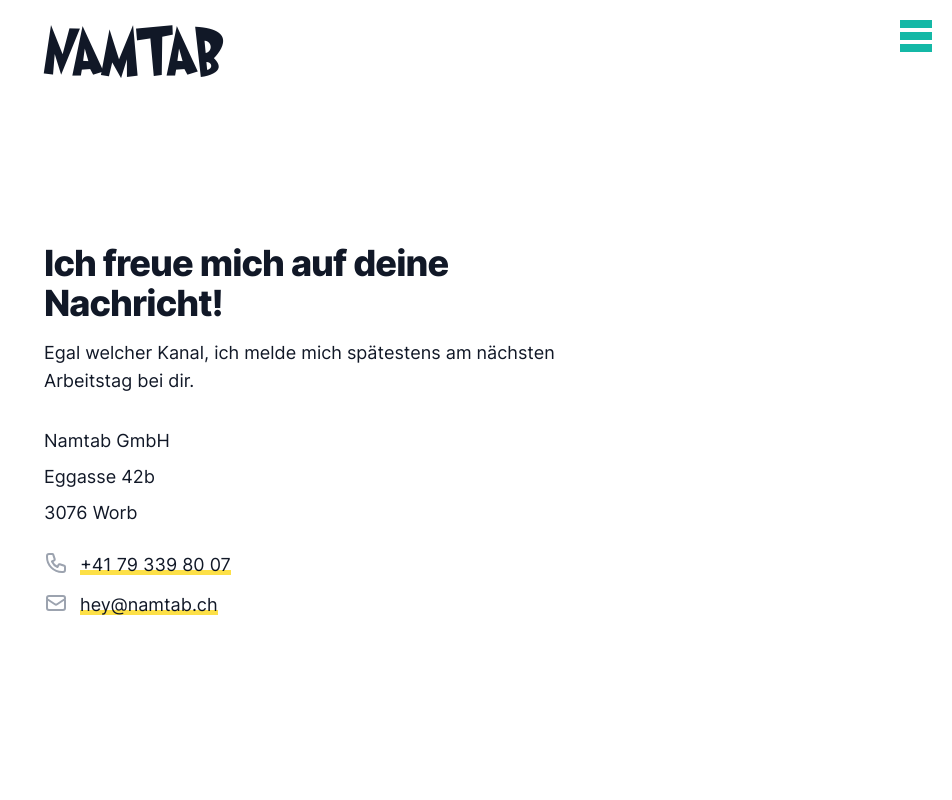
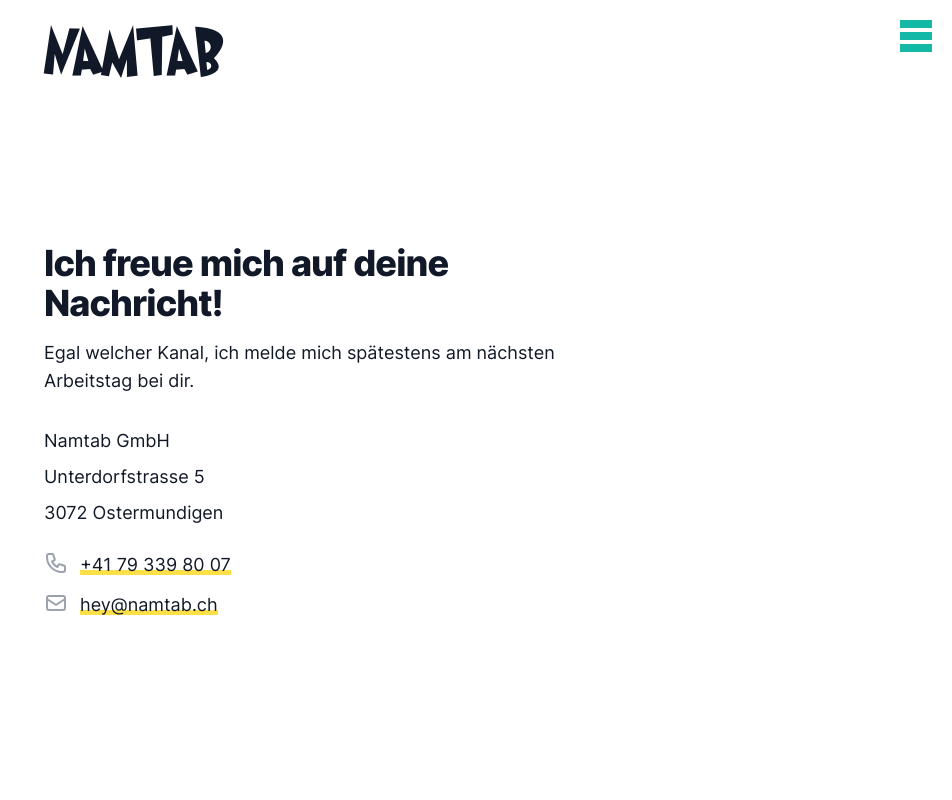
Before and after one commit to Domeee/namtab.ch, a Next.js app: page /contact in a window 1280 px wide. Shown: the top 800 px of the page, without its empty margins (328-1280 px from the left). Built offline with nearby package versions, Linux system fonts and the light colour scheme.

Commit message:
Update contact

```diff
--- a/pages/contact.tsx
+++ b/pages/contact.tsx
@@ -20,8 +20,8 @@ export default function Contact() {
             <dt className="sr-only">Adresse</dt>
             <dd>
               <p>Namtab GmbH</p>
-              <p>Eggasse 42b</p>
-              <p>3076 Worb</p>
+              <p>Unterdorfstrasse 5</p>
+              <p>3072 Ostermundigen</p>
             </dd>
           </div>
           <div className="mt-6">
```
